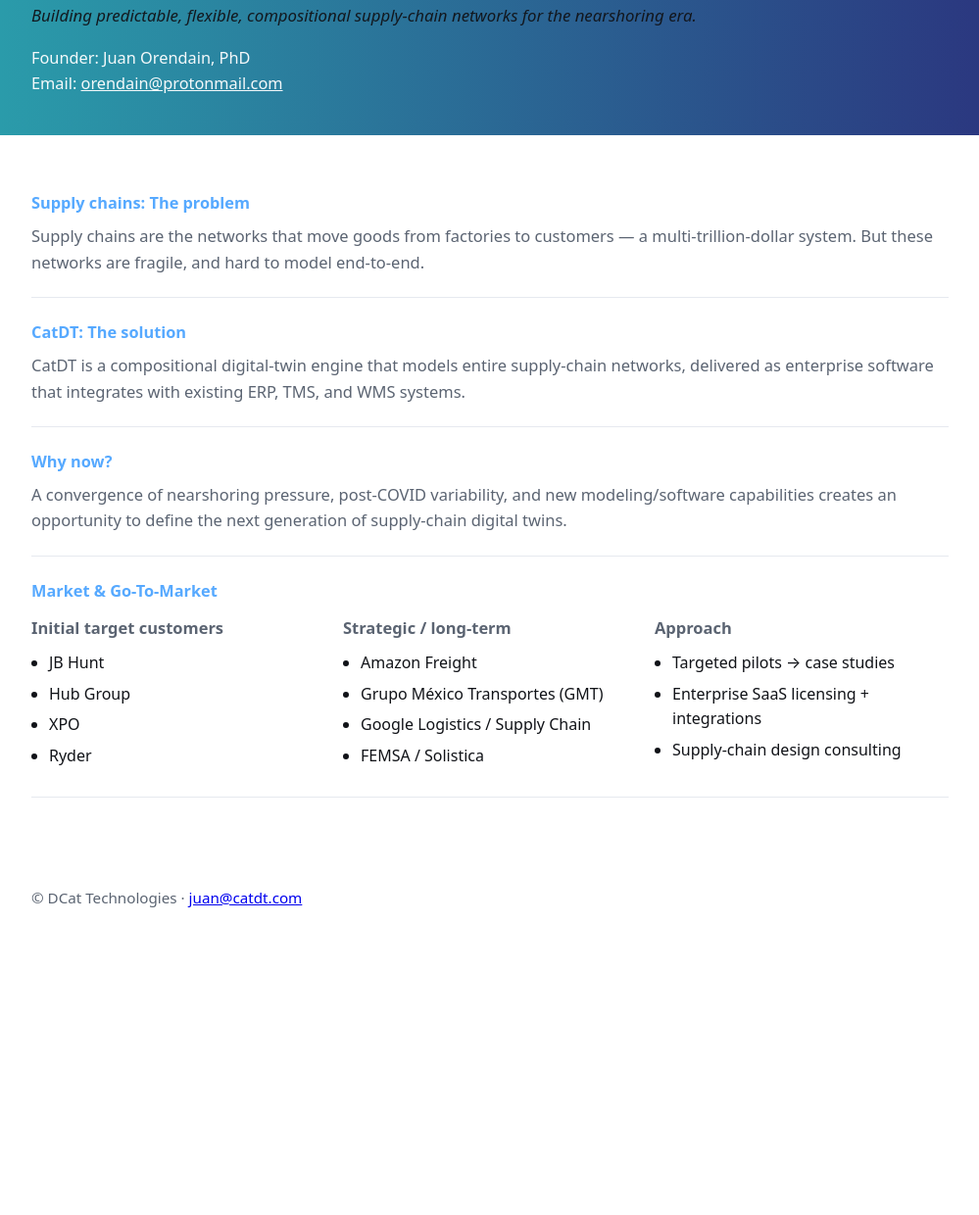
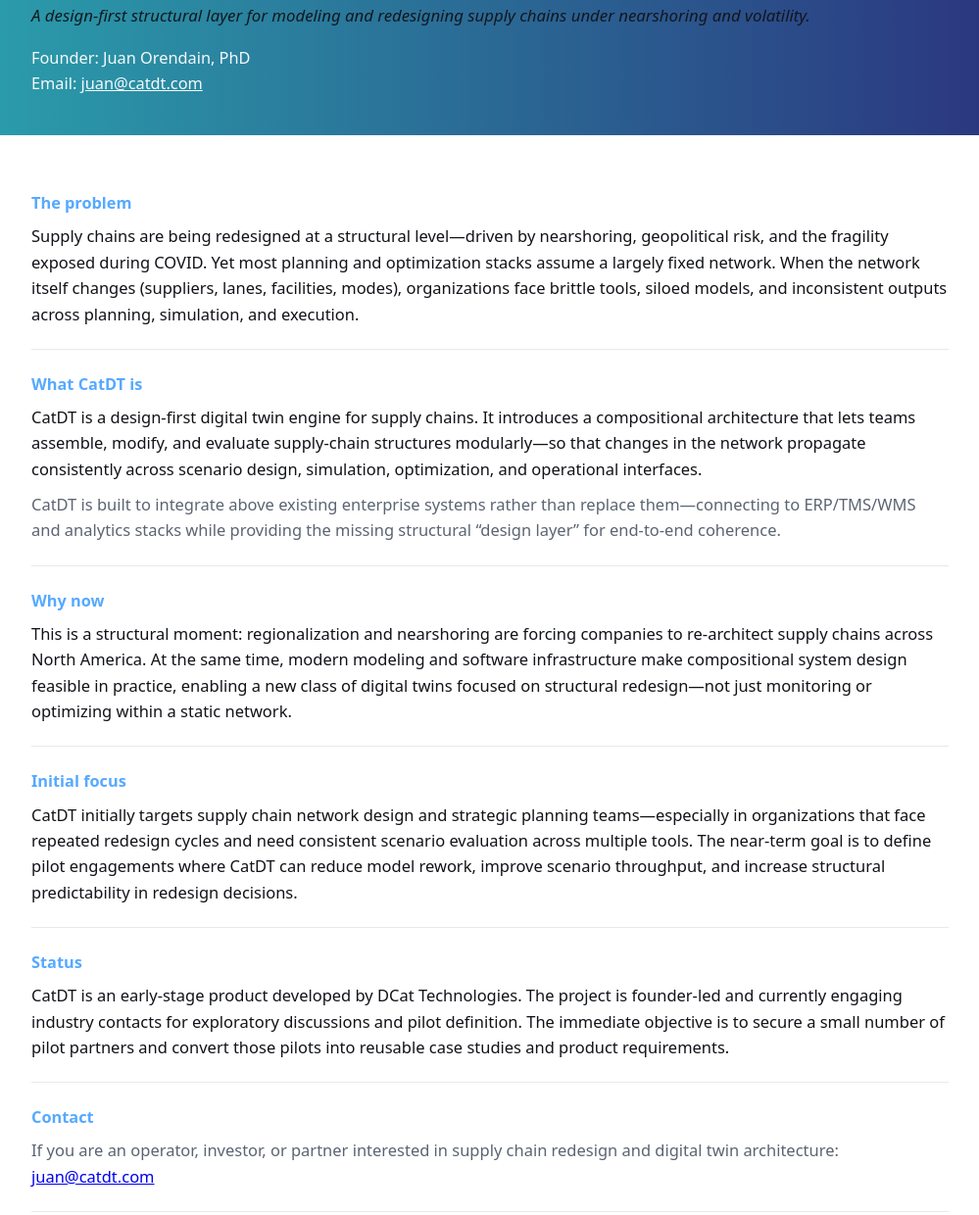
Before and after one commit to juancatdt/catdt-site, a plain HTML site: page index.html in a window 1280 px wide. Shown: the part 251-1491 px from the top of the page at 98% size, without its empty margins (140-1139 px from the left). Before the commit the page ends 1219 px from the top, so only its background shows below. Drawn offline with Linux system fonts and the light colour scheme.

Commit message:
Update index.html

```diff
--- a/index.html
+++ b/index.html
@@ -129,71 +129,77 @@
   <header class="hero">
     <div class="wrap">
       <h1>CatDT</h1>
-      <h2>The Compositional Digital-Twin Engine for North American Supply Chains</h2>
-      <p class="tagline">Building predictable, flexible, compositional supply-chain networks for the nearshoring era.</p>
+      <h2>Composable Digital Twin Architecture for Supply Chain Redesign</h2>
+      <p class="tagline">
+        A design-first structural layer for modeling and redesigning supply chains under nearshoring and volatility.
+      </p>
 
       <div class="meta">
         Founder: Juan Orendain, PhD<br/>
-        Email: <a href="mailto:orendain@protonmail.com">orendain@protonmail.com</a>
+        Email: <a href="mailto:juan@catdt.com">juan@catdt.com</a>
       </div>
     </div>
   </header>
 
   <main>
     <section>
-      <div class="kicker">Supply chains: The problem</div>
-      <p class="muted">
-        Supply chains are the networks that move goods from factories to customers — a multi-trillion-dollar system.
-        But these networks are fragile, and hard to model end-to-end.
+      <div class="kicker">The problem</div>
+      <p>
+        Supply chains are being redesigned at a structural level—driven by nearshoring, geopolitical risk, and the
+        fragility exposed during COVID. Yet most planning and optimization stacks assume a largely fixed network.
+        When the network itself changes (suppliers, lanes, facilities, modes), organizations face brittle tools,
+        siloed models, and inconsistent outputs across planning, simulation, and execution.
       </p>
     </section>
 
     <section>
-      <div class="kicker">CatDT: The solution</div>
-      <p class="muted">
-        CatDT is a compositional digital-twin engine that models entire supply-chain networks, delivered as enterprise
-        software that integrates with existing ERP, TMS, and WMS systems.
+      <div class="kicker">What CatDT is</div>
+      <p>
+        CatDT is a design-first digital twin engine for supply chains. It introduces a compositional architecture
+        that lets teams assemble, modify, and evaluate supply-chain structures modularly—so that changes in the
+        network propagate consistently across scenario design, simulation, optimization, and operational interfaces.
+      </p>
+      <p style="margin-top:10px;" class="muted">
+        CatDT is built to integrate above existing enterprise systems rather than replace them—connecting to ERP/TMS/WMS
+        and analytics stacks while providing the missing structural “design layer” for end-to-end coherence.
       </p>
     </section>
 
     <section>
-      <div class="kicker">Why now?</div>
-      <p class="muted">
-        A convergence of nearshoring pressure, post-COVID variability, and new modeling/software capabilities creates
-        an opportunity to define the next generation of supply-chain digital twins.
+      <div class="kicker">Why now</div>
+      <p>
+        This is a structural moment: regionalization and nearshoring are forcing companies to re-architect supply chains
+        across North America. At the same time, modern modeling and software infrastructure make compositional system design
+        feasible in practice, enabling a new class of digital twins focused on structural redesign—not just monitoring or
+        optimizing within a static network.
       </p>
     </section>
 
     <section>
-      <div class="kicker">Market & Go-To-Market</div>
-      <div class="cols">
-        <div>
-          <p class="muted"><strong>Initial target customers</strong></p>
-          <ul>
-            <li>JB Hunt</li>
-            <li>Hub Group</li>
-            <li>XPO</li>
-            <li>Ryder</li>
-          </ul>
-        </div>
-        <div>
-          <p class="muted"><strong>Strategic / long-term</strong></p>
-          <ul>
-            <li>Amazon Freight</li>
-            <li>Grupo México Transportes (GMT)</li>
-            <li>Google Logistics / Supply Chain</li>
-            <li>FEMSA / Solistica</li>
-          </ul>
-        </div>
-        <div>
-          <p class="muted"><strong>Approach</strong></p>
-          <ul>
-            <li>Targeted pilots → case studies</li>
-            <li>Enterprise SaaS licensing + integrations</li>
-            <li>Supply-chain design consulting</li>
-          </ul>
-        </div>
-      </div>
+      <div class="kicker">Initial focus</div>
+      <p>
+        CatDT initially targets supply chain network design and strategic planning teams—especially in organizations that
+        face repeated redesign cycles and need consistent scenario evaluation across multiple tools. The near-term goal is
+        to define pilot engagements where CatDT can reduce model rework, improve scenario throughput, and increase structural
+        predictability in redesign decisions.
+      </p>
+    </section>
+
+    <section>
+      <div class="kicker">Status</div>
+      <p>
+        CatDT is an early-stage product developed by DCat Technologies. The project is founder-led and currently engaging
+        industry contacts for exploratory discussions and pilot definition. The immediate objective is to secure a small
+        number of pilot partners and convert those pilots into reusable case studies and product requirements.
+      </p>
+    </section>
+
+    <section>
+      <div class="kicker">Contact</div>
+      <p class="muted">
+        If you are an operator, investor, or partner interested in supply chain redesign and digital twin architecture:
+        <a href="mailto:juan@catdt.com?subject=CatDT%20intro">juan@catdt.com</a>
+      </p>
     </section>
   </main>
 
@@ -202,4 +208,5 @@
   </footer>
 </body>
 
+
 </html>
```
